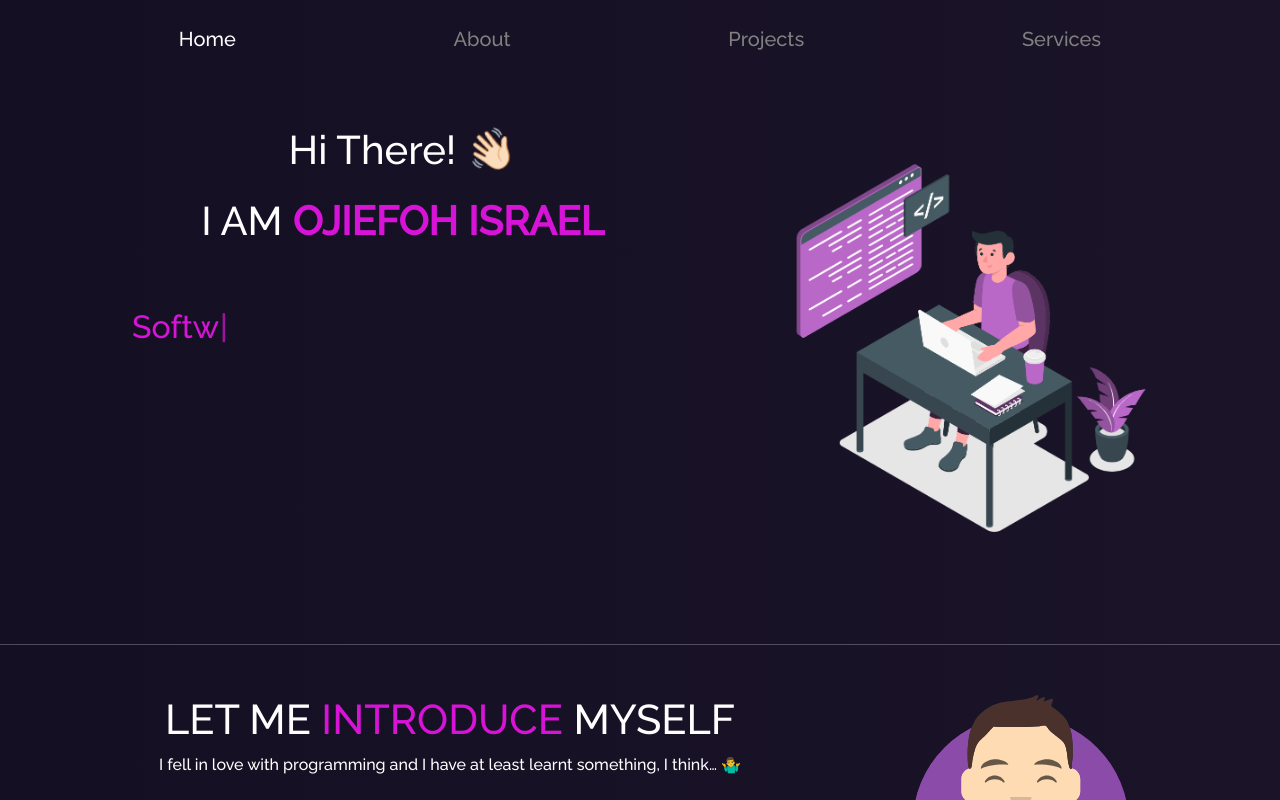
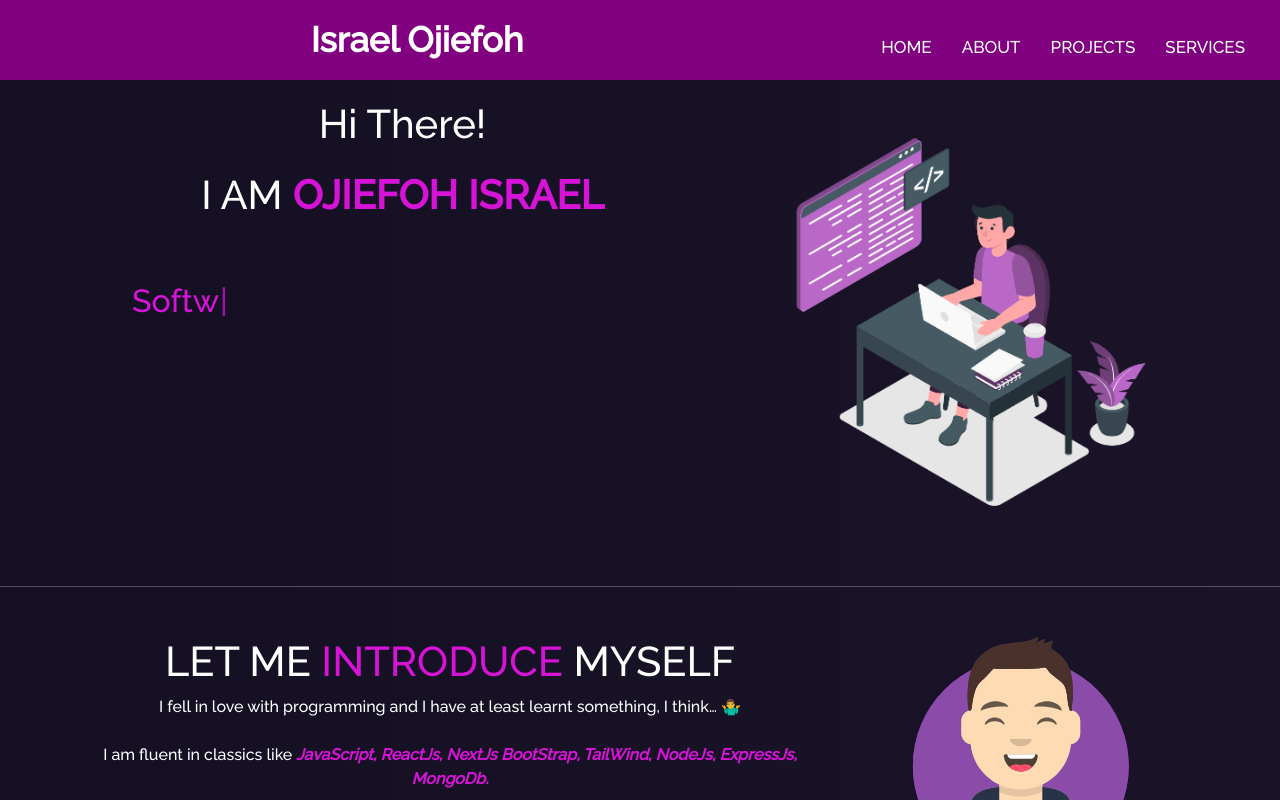
Before and after one commit to IsraelOjiefoh/portfolio, a React (Vite) app: page / in a window 1280 px wide. Shown: the top 800 px of the page. Built offline with nearby package versions, Linux system fonts and the light colour scheme.

Commit message:
modified

```diff
--- a/index.html
+++ b/index.html
@@ -4,6 +4,8 @@
     <meta charset="UTF-8" />
     <link rel="icon" type="image/svg+xml" href="/vite.svg" />
     <meta name="viewport" content="width=device-width, initial-scale=1.0" />
+    <!-- font Awesome cdn -->
+        <link rel="stylesheet" href="https://cdnjs.cloudflare.com/ajax/libs/font-awesome/5.15.3/css/all.min.css">
     <title>Israel | Portfolio</title>
   </head>
   <body>
--- a/src/components/About/layout/Navbar/navbar.css
+++ b/src/components/About/layout/Navbar/navbar.css
@@ -28,3 +28,116 @@
     transform: scaleX(1);
     transform-origin: left;
 }
+
+/* * {
+    padding: 0;
+    margin: 0;
+    text-decoration: none;
+    list-style: none;
+    box-sizing: border-box;
+} */
+
+
+
+nav {
+    background-color: purple;
+    height: 80px;
+    width: 100%;
+}
+
+label.logo {
+    color: white;
+    font-size: 35px;
+    line-height: 80px;
+    padding: 0 100px;
+    font-weight: bold;
+
+}
+
+nav ul {
+    float: right;
+    margin-right: 20px;
+}
+
+nav ul li {
+    display: inline-block;
+    line-height: 80px;
+    margin: 0 5px;
+    padding: 7px 10px;
+    border-radius: 3px;
+}
+
+nav ul li a {
+    font-size: 17px;
+    text-transform: uppercase;
+}
+
+a.active,
+a:hover {
+    background: rgb(194, 3, 194);
+    transition: .5s;
+}
+
+.checkbtn {
+    font-size: 30px;
+    color: white;
+    float: right;
+    line-height: 80px;
+    margin-right: 40px;
+    cursor: pointer;
+    display: none;
+}
+
+#check {
+    display: none;
+}
+
+@media (max-width: 952px) {
+    label.logo {
+        font-size: 30px;
+        padding-left: 50px;
+    }
+
+    nav ul li a {
+        font-size: 16px;
+    }
+}
+
+@media (max-width:858px) {
+    .checkbtn {
+        display: block;
+    }
+
+    ul {
+        position: fixed;
+        width: 100%;
+        height: 100vh;
+        background: rgb(90, 2, 90);
+        top: 80px;
+        left: -100%;
+        text-align: center;
+        transition: all .5s;
+
+    }
+
+    nav ul li {
+        display: block;
+        margin: 50px 0;
+        line-height: 30px;
+
+    }
+
+    nav ul li a {
+        font-size: 20px;
+
+    }
+
+    a:hover,
+    a.active {
+        background: none;
+    }
+
+    #check:checked~ul {
+        left: 0;
+    }
+}
--- a/src/components/About/layout/Navbar/navbar.jsx
+++ b/src/components/About/layout/Navbar/navbar.jsx
@@ -1,5 +1,5 @@
 import { useState } from "react";
-import { Row, Container, NavLink } from "react-bootstrap";
+// import { Row, Container, NavLink } from "react-bootstrap";
 import { Link } from "react-router-dom";
 import "./navbar.css";
 
@@ -8,8 +8,46 @@ function YourNavbar() {
 
   return (
     <div>
-      <Container className="py-4">
-        <Row className="navigation-row">
+      {/* <Container > */}
+      <nav className="fixed-top ">
+        <input type="checkbox" id="check"></input>
+        <label htmlFor="check" className="checkbtn">
+          <i className="fas fa-bars"></i>
+        </label>
+        <label className="logo">Israel Ojiefoh</label>
+
+        <ul>
+          <li className="">
+            <Link
+              to="/"
+              onClick={() => setIsClicked("Home")}
+              className={isClicked ? "nav-link-active" : "not-clicked"}
+            >
+              Home
+            </Link>
+          </li>
+          <li className="">
+            <Link
+              to="/about"
+              onClick={() => setIsClicked("About")}
+              className={isClicked ? "nav-link-active" : "not-clicked"}
+            >
+              about
+            </Link>
+          </li>
+          <li>
+            <a href="/" className="nav-link-active">
+              Projects
+            </a>
+          </li>
+          <li>
+            <a href="/" className="nav-link-active">
+              Services{" "}
+            </a>
+          </li>
+        </ul>
+      </nav>
+      {/* <Row className="navigation-row">
           <NavLink className="text-decoration-none fs-5 d-flex justify-content-around">
             <Link
               className={
@@ -56,8 +94,8 @@ function YourNavbar() {
               Services
             </Link>
           </NavLink>
-        </Row>
-      </Container>
+        </Row> */}
+      {/* </Container> */}
     </div>
   );
 }
--- a/src/components/Home/home.jsx
+++ b/src/components/Home/home.jsx
@@ -6,15 +6,13 @@ import Type from "../../Type";
 function Home() {
   return (
     <section>
-      <Container fluid className="my-5" id="home">
+      <Container fluid  id="home">
         <Container className="home-content">
           <Row>
             <Col md={7} className="home-header">
               <h1 style={{ paddingBottom: 15 }} className="heading">
                 Hi There!{" "}
-                <span className="wave" role="img" aria-labelledby="wave">
-                  👋🏻
-                </span>
+
               </h1>
 
               <h1 className="heading-name">
--- a/src/components/Home/homes.css
+++ b/src/components/Home/homes.css
@@ -1,3 +1,6 @@
+#home{
+    padding-top: 100px;
+}
 .heading {
     color: white;
 }
--- a/src/index.css
+++ b/src/index.css
@@ -11,36 +11,6 @@
 
 }
 
-.wave {
-  display: inline-block;
-  animation-name: wave-animation;
-  animation-duration: 2s;
-  animation-iteration-count: infinite;
-}
-
-@keyframes wave-animation {
-  0% {
-    transform: rotate(0deg);
-  }
-
-  25% {
-    transform: rotate(20deg);
-  }
-
-  50% {
-    transform: rotate(0deg);
-  }
-
-  75% {
-    transform: rotate(-20deg);
-  }
-
-  100% {
-    transform: rotate(0deg);
-  }
-}
-
-/* Add this CSS to your stylesheet */
 .tech-card {
   border: none;
   box-shadow: 0 4px 6px rgba(0, 0, 0, 0.1);
@@ -78,10 +48,3 @@
   transform: translateY(20px);
   transition: opacity 300ms, transform 300ms;
 }
-
-/* Additional styles for the "about-section" container and its children */
-.about-section {
-  /* Add your styles here */
-}
-
-/* Additional styles for other elements like "about-img" and "purple" */
```
